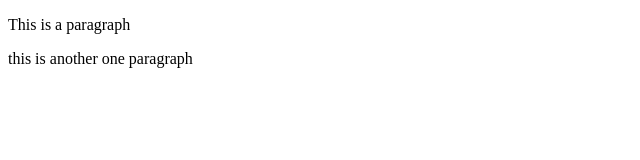
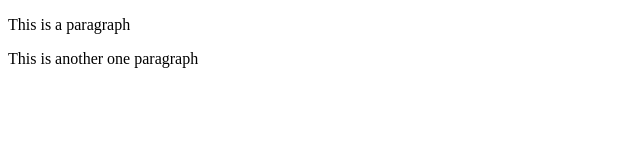
Before and after one commit to Oyanna/coursera, a website: page index.html in a window 1280 px wide. Shown: the full height of the page, 0-640 px from the left. Drawn offline with Linux system fonts and the light colour scheme.

Commit message:
4th commit

```diff
--- a/index.html
+++ b/index.html
@@ -5,6 +5,6 @@
     </head>
     <body>
         <p>This is a paragraph</p>
-        <p>this is another one paragraph</p>
+        <p>This is another one paragraph</p>
     </body>
 </html>
```
Also changed, not shown: package.json (added, +21 -0 lines), 2 other files.
